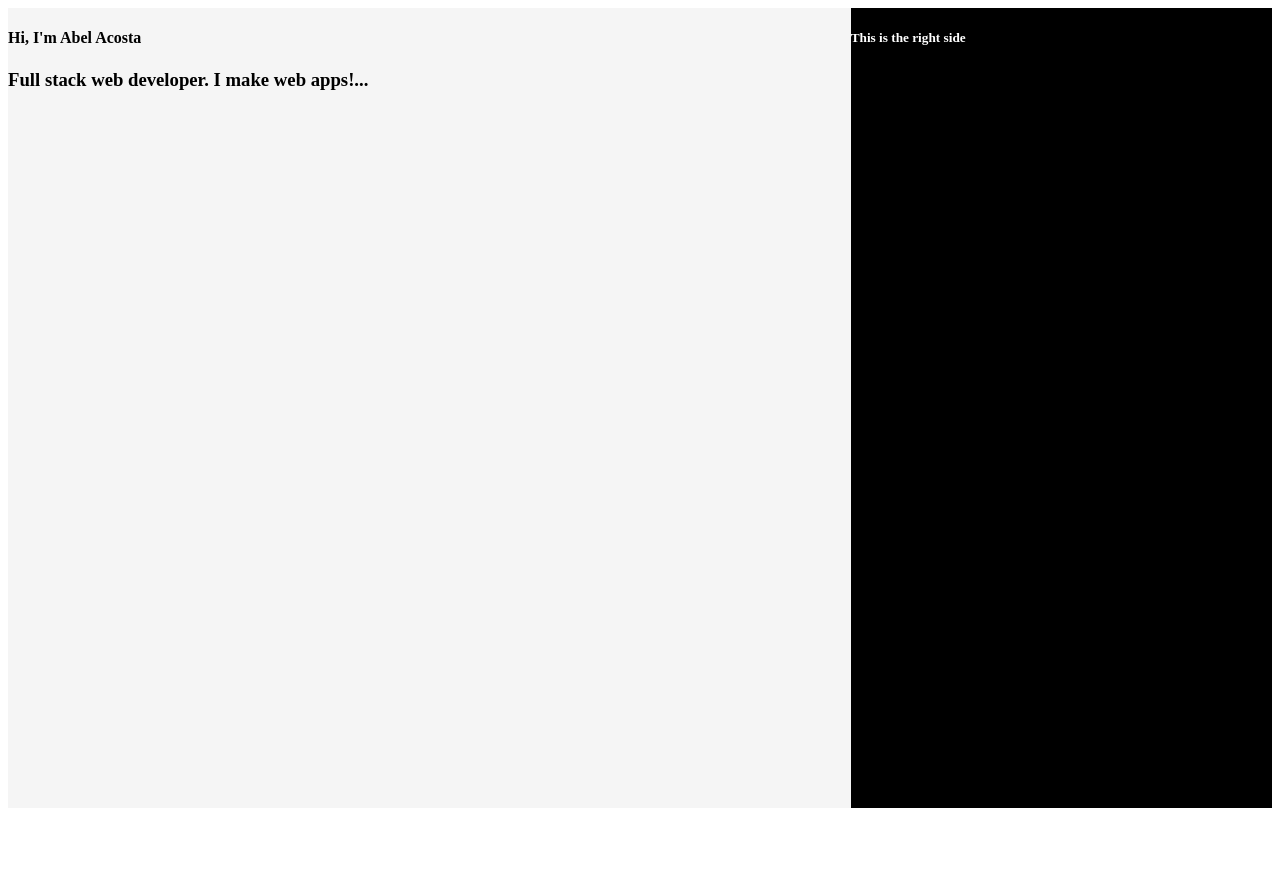
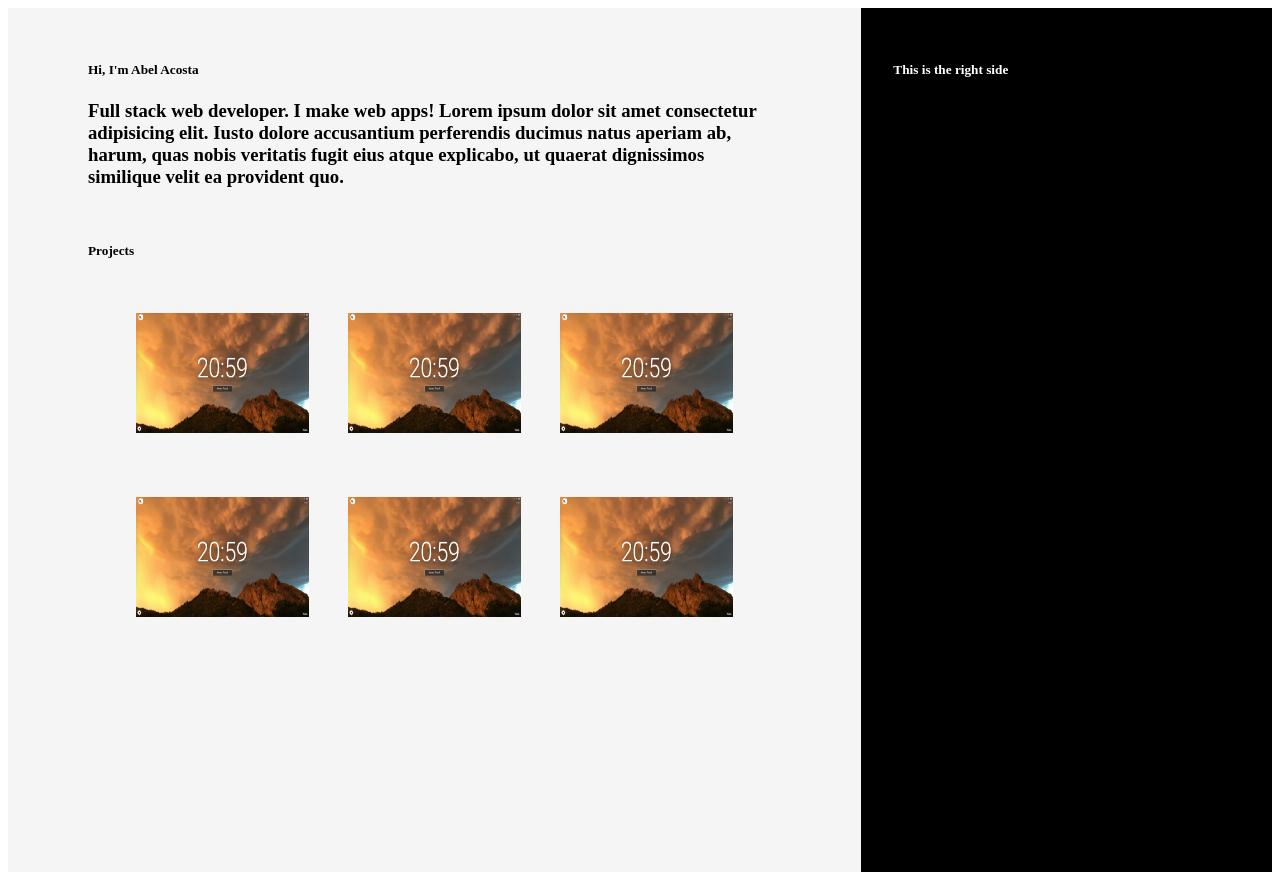
Before and after one commit to abecel22/abel-portfolio, a Gatsby site: page / in a window 1280 px wide. Before the commit the page ends 816 px from the top, so only its background shows below. Built offline with nearby package versions, Linux system fonts and the light colour scheme; Gatsby itself is replaced by a stand-in of ours.

Commit message:
Added projects component with image grid.

```diff
--- /dev/null
+++ b/src/components/Projects/index.js
@@ -0,0 +1,19 @@
+import React from 'react'
+
+import campDash from './../../assets/images/projects/CampDash.png'
+
+import './style.scss'
+
+class Projects extends React.Component {
+  render() {
+    return (
+      <div className="projects-row">
+        <img src={campDash} className="projects-row__image" />
+        <img src={campDash} className="projects-row__image" />
+        <img src={campDash} className="projects-row__image" />
+      </div>
+    )
+  }
+}
+
+export default Projects
--- /dev/null
+++ b/src/components/Projects/style.scss
@@ -0,0 +1,10 @@
+.projects-row {
+  display: flex;
+  justify-content: space-between;
+  height: 15%;
+  padding: 2rem 3rem;
+  .projects-row__image {
+    width: 29%;
+    height: auto;
+  }
+}
--- a/src/pages/index.js
+++ b/src/pages/index.js
@@ -1,13 +1,22 @@
 import React from 'react'
 import Link from 'gatsby-link'
+import Projects from '../components/Projects/index'
 
 import './style.scss'
 
 const IndexPage = () => (
   <div className="container">
     <div className="left__div">
-      <h4>Hi, I'm Abel Acosta</h4>
-      <h3>Full stack web developer. I make web apps!...</h3>
+      <h5>Hi, I'm Abel Acosta</h5>
+      <h3>
+        Full stack web developer. I make web apps! Lorem ipsum dolor sit amet
+        consectetur adipisicing elit. Iusto dolore accusantium perferendis
+        ducimus natus aperiam ab, harum, quas nobis veritatis fugit eius atque
+        explicabo, ut quaerat dignissimos similique velit ea provident quo.
+      </h3>
+      <h5 className="projects__title">Projects</h5>
+      <Projects />
+      <Projects />
     </div>
     <div className="right__div">
       <h5>This is the right side</h5>
--- a/src/pages/style.scss
+++ b/src/pages/style.scss
@@ -7,6 +7,7 @@
   background: whitesmoke;
   height: 100vh;
   flex: 2;
+  padding: 2rem 5rem;
 }
 
 .right__div {
@@ -14,4 +15,9 @@
   color: white;
   height: 100vh;
   flex: 1;
+  padding: 2rem 2rem;
 }
+
+.projects__title {
+  padding-top: 2rem;
+}
```
